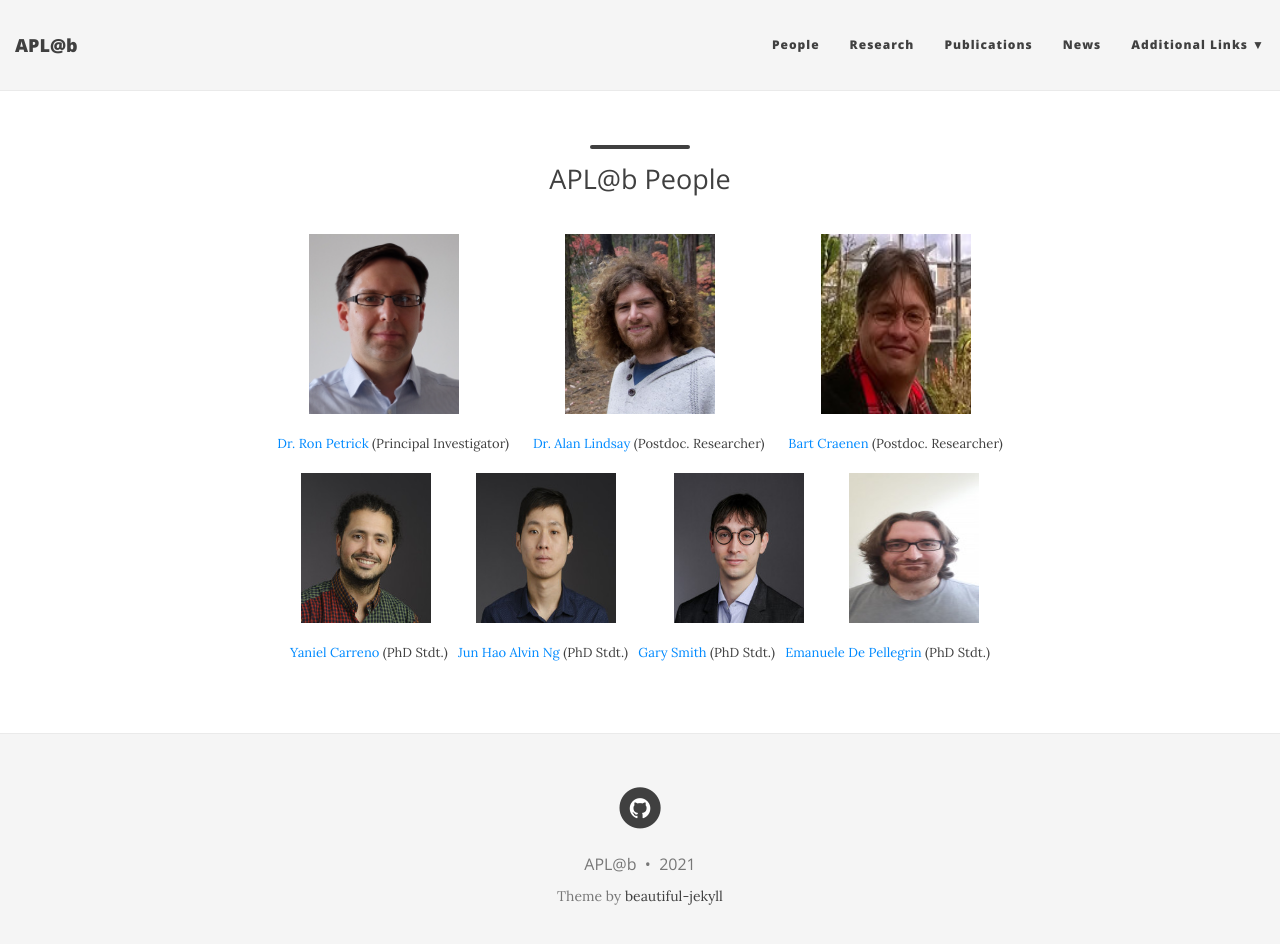
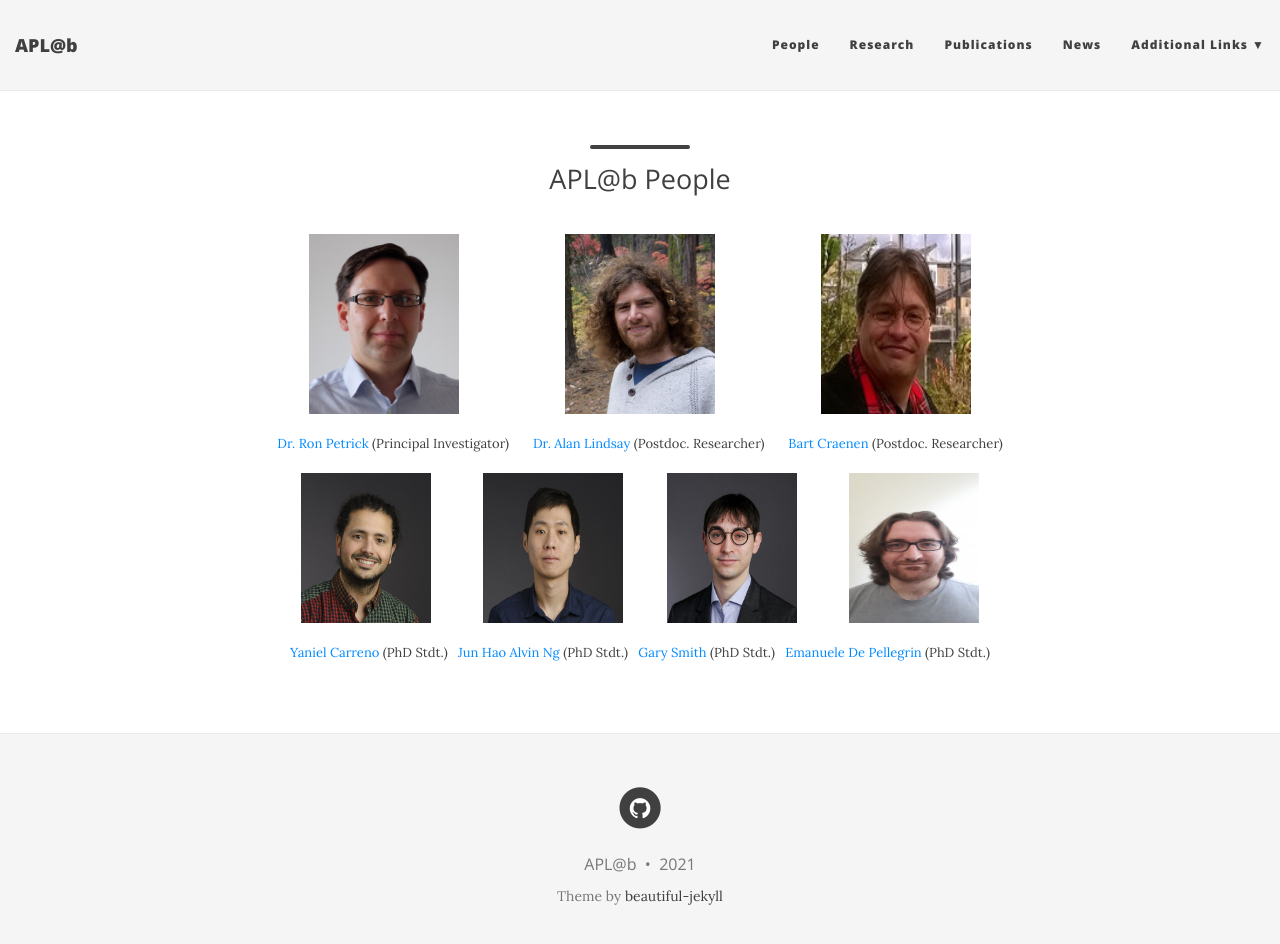
Before and after one commit to aplab2020/aplab2020.github.io, a Jekyll site: the page built from people.md, in a window 1280 px wide and 957 px high. Shown: the top 944 px of the window. Built offline with Jekyll 4.4.1, drawn with Linux system fonts in a browser that asks for light colours; nearby versions of some CDN libraries.

Commit message:
Update people.md

```diff
--- a/people.md
+++ b/people.md
@@ -18,9 +18,9 @@
 
 
 
-<p align="center"> <img src="/img/yaniel.jpg" align="center" width="130" height="150">  &nbsp; &nbsp;  &nbsp; &nbsp; &nbsp; &nbsp;
-                   <img src="/img/alvin.jpg" align="center" width="140" height="150"> &nbsp; &nbsp; &nbsp; &nbsp; &nbsp;  &nbsp; &nbsp;  &nbsp;
-                   <img src="/img/gary.jpg" align="center" width="130" height="150">  &nbsp; &nbsp; &nbsp; &nbsp; &nbsp;  &nbsp;
+<p align="center"> <img src="/img/yaniel.jpg" align="center" width="130" height="150">  &nbsp; &nbsp;  &nbsp; &nbsp; &nbsp; &nbsp;  &nbsp;
+                   <img src="/img/alvin.jpg" align="center" width="140" height="150"> &nbsp; &nbsp; &nbsp; &nbsp; &nbsp;  &nbsp;
+                   <img src="/img/gary.jpg" align="center" width="130" height="150">  &nbsp; &nbsp; &nbsp; &nbsp; &nbsp;  &nbsp;  &nbsp;
                    <img src="/img/emanuelle.jpeg" align="center" width="130" height="150"></p>
 
  <p align="center"> <a href="https://www.edinburgh-robotics.org/students/yaniel-carreno" style="float:">Yaniel Carreno</a> (PhD Stdt.) &nbsp;
```
